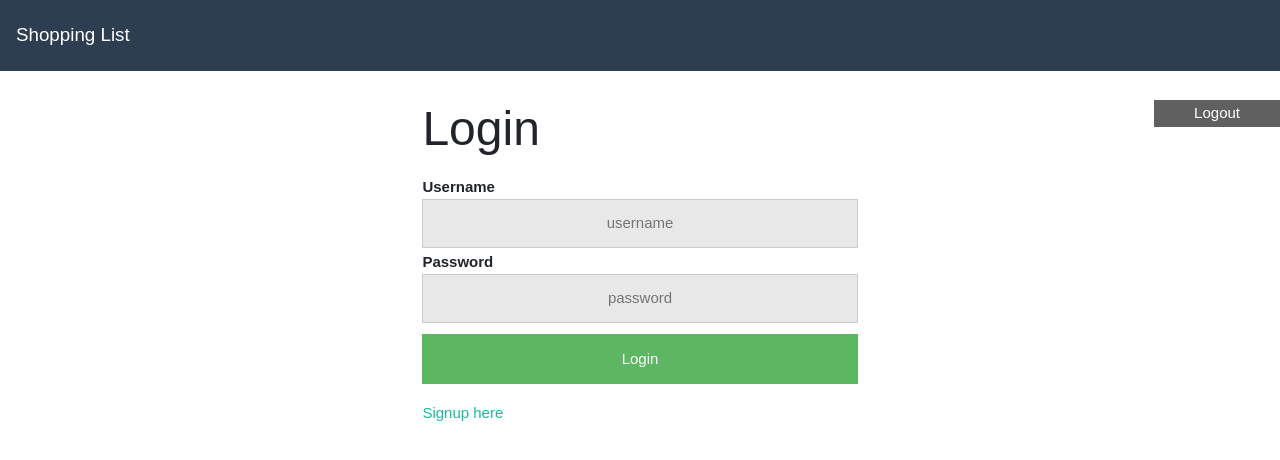
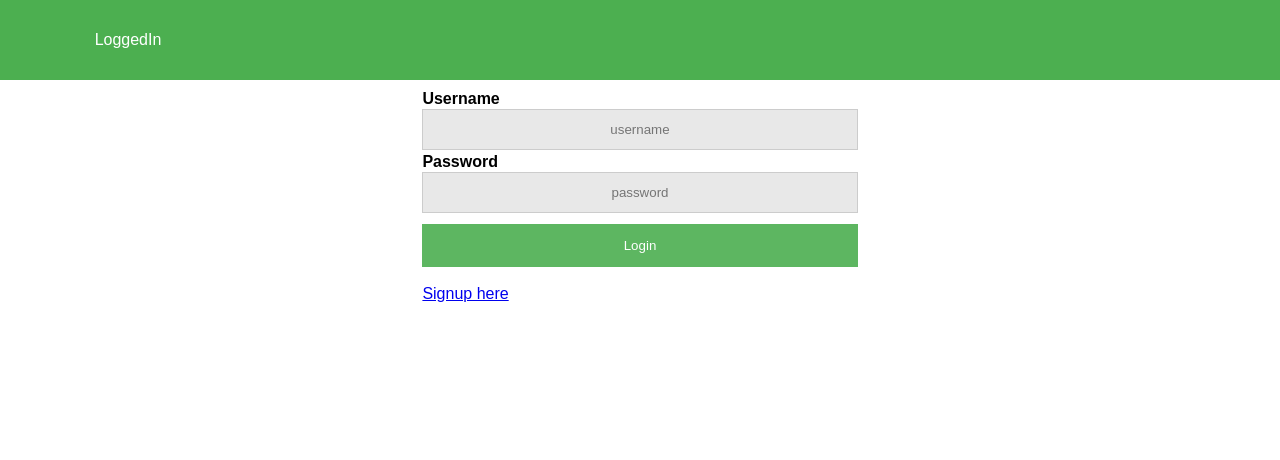
Before and after one commit to adrianflatner/Shoppinglist-project, a React (Create React App) app in the folder frontend/: page /login in a window 1280 px wide. Shown: the top 460 px of the page. Built offline with nearby package versions, Linux system fonts and the light colour scheme.

Commit message:
Update css and fix logout button

```diff
--- a/frontend/public/index.html
+++ b/frontend/public/index.html
@@ -23,7 +23,6 @@
       Learn how to configure a non-root public URL by running `npm run build`.
     -->
     <title>Shopper</title>
-    <link rel="stylesheet" href="https://bootswatch.com/4/flatly/bootstrap.min.css">
   </head>
   <body>
     <noscript>You need to enable JavaScript to run this app.</noscript>
--- a/frontend/src/App.css
+++ b/frontend/src/App.css
@@ -2,36 +2,8 @@
   text-align: center;
 }
 
-.App-logo {
-  animation: App-logo-spin infinite 20s linear;
-  height: 40vmin;
-  pointer-events: none;
-}
-.gird {
-  margin-bottom: 10px;
-}
-.App-header {
-  background-color: #282c34;
-  min-height: 100vh;
-  display: flex;
-  flex-direction: column;
-  align-items: center;
-  justify-content: center;
-  font-size: calc(10px + 2vmin);
-  color: white;
-}
-
 .App-link {
   color: #61dafb;
-}
-
-@keyframes App-logo-spin {
-  from {
-    transform: rotate(0deg);
-  }
-  to {
-    transform: rotate(360deg);
-  }
 }
 
 .logout-button{
@@ -40,6 +12,6 @@
   color: #fff;
   padding:2px 40px;
   font-size: 15px;
-  cursor: pointer;
-  float:right;
+  position: fixed;
+  bottom: 10px;
 }
--- a/frontend/src/App.js
+++ b/frontend/src/App.js
@@ -4,7 +4,7 @@ import './App.css';
 import {Route, withRouter} from 'react-router-dom';
 
 //import components
-import NavBar from './components/NavBar';
+import NavBar from './components/Navbar/NavBar';
 import userServices from './_services/userService';
 import Shoppinglist from './components/Lister/Shoppinglist';
 import Shoppinglists from './components/Lister/Shoppinglists';
@@ -14,12 +14,7 @@ import Signup from './components/SignupPage/Signup';
 const Auth = new userServices();
 class App extends Component{
 
-  handleLogout() {
-    Auth.logout()
-    this.props.history.replace('/login');
-  }
-
-  componentWillMount(){
+  componentDidMount(){
     if(!Auth.loggedIn()){
         this.props.history.replace('/login')
     }
@@ -27,9 +22,8 @@ class App extends Component{
 
   render() {
     return (
-      <div>
+      <div className="main-container">
         <NavBar/>
-        <button type="button" className="logout-button" onClick={this.handleLogout.bind(this)}>Logout</button>
         <Route exact path='/' component={Shoppinglists}/>
         <Route exact path="/login" component={Login}/>
         <Route exact path='/signup' component={Signup}/>
--- a/frontend/src/components/Lister/Shoppinglists.css
+++ b/frontend/src/components/Lister/Shoppinglists.css
@@ -1,6 +1,11 @@
+.container{
+  display: grid;
+  margin-top: 100px;
+}
+
 .listetittel {
     margin-bottom: 20px;
-    display: block;
+    display: grid;
     border-bottom: 1px solid #ccc;
     padding: 0;
 }
@@ -26,7 +31,6 @@
     padding: 1px 10px;
     border-radius: 50%;
     cursor: pointer;
-    float: right;
 }
 
 #members{
--- a/frontend/src/components/Lister/Shoppinglists.js
+++ b/frontend/src/components/Lister/Shoppinglists.js
@@ -85,7 +85,8 @@ class Shoppinglists extends Component{
     render(){
       return(
         <div className="container">
-          Welcome, {this.auth.getUsername()}
+         <h3>Welcome, {this.auth.getUsername()}</h3>
+
         {this.state.lists.map(items => (
 
           <div key={items.id} className="listetittel">
--- a/frontend/src/components/NavBar.js
+++ /dev/null
@@ -1,20 +0,0 @@
-import React from 'react';
-import {Link} from 'react-router-dom';
-import Login from './LoginPage/Login.js';
-
-
-
-
-function NavBar() {
-    return (
-        <nav className="navbar navbar-dark bg-primary fixed-top">
-        <Link className="navbar-brand" to="/">
-        Shopping List</Link>
-
-        {console.log(Login.stateListener)}
-
-        </nav>
-    );
-}
-
-export default NavBar;
--- /dev/null
+++ b/frontend/src/components/Navbar/NavBar.js
@@ -0,0 +1,42 @@
+import React, {Component} from 'react';
+import './Navbar.css';
+import {Link} from 'react-router-dom';
+import {withRouter} from 'react-router-dom'
+import Login from '../LoginPage/Login.js';
+import userServices from '../../_services/userService';
+
+const Auth = new userServices();
+class NavBar extends Component{
+
+    handleLogout() {
+        Auth.logout()
+        this.props.history.replace('/login');
+      }
+
+    render(){
+        return (
+            <div className="navbar-container">
+        {(Auth.loggedIn()) ?
+            <nav className="nav">
+                <Link className="navbar-brand" to="">
+                Shopping List</Link>
+                <Link className="navbar-brand" to=''>Profil</Link>
+                <Link className="navbar-brand" to=''>Lister</Link>
+                <div onClick={this.handleLogout.bind(this)}>Logout</div>
+
+            </nav> :
+                <nav className="nav">
+                <Link className="navbar-brand" to="">
+                LoggedIn</Link>
+
+                {console.log(Login.stateListener)}
+
+            </nav>
+        }
+            </div>
+        )
+    }
+}
+
+
+export default withRouter(NavBar);
--- /dev/null
+++ b/frontend/src/components/Navbar/Navbar.css
@@ -0,0 +1,19 @@
+.navbar-container{
+    display: grid;
+    background-color: #4CAF50;
+    height: 80px;
+    width: 100%;
+    position: fixed;
+    top: 0;
+}
+.nav {
+    display: grid;
+    grid-template-columns: repeat(5, 1fr);
+    justify-items: center;
+    align-items: center;
+}
+.navbar-brand{
+    text-decoration: none;
+    color: white;
+    cursor: default;
+}
--- a/frontend/src/components/SignupPage/Signup.css
+++ b/frontend/src/components/SignupPage/Signup.css
@@ -1,5 +1,3 @@
-body {font-family: Arial, Helvetica, sans-serif;}
-
 .grid {
   display: grid;
   grid-row-gap: 10px;
--- a/frontend/src/index.css
+++ b/frontend/src/index.css
@@ -1,12 +1,16 @@
 body {
   margin: 0;
-  margin-top: 100px;
   padding: 0;
-  font-family: -apple-system, BlinkMacSystemFont, "Segoe UI", "Roboto", "Oxygen",
-    "Ubuntu", "Cantarell", "Fira Sans", "Droid Sans", "Helvetica Neue",
-    sans-serif;
+  display: grid;
+  height: 100%;
+  font-family: Arial, Helvetica, sans-serif;
   -webkit-font-smoothing: antialiased;
   -moz-osx-font-smoothing: grayscale;
+}
+
+.main-container {
+  display: grid;
+  height: 100%;
 }
 
 code {
--- a/frontend/src/index.js
+++ b/frontend/src/index.js
@@ -9,7 +9,7 @@ import * as serviceWorker from './serviceWorker';
 const Root = withRouter(App)
 
 ReactDOM.render(
-    <div>
+    <div className="main-container">
         <Router>
             <App />
         </Router>
```
Also changed, not shown: 2 other files (tests, documents, lock files or other folders).
